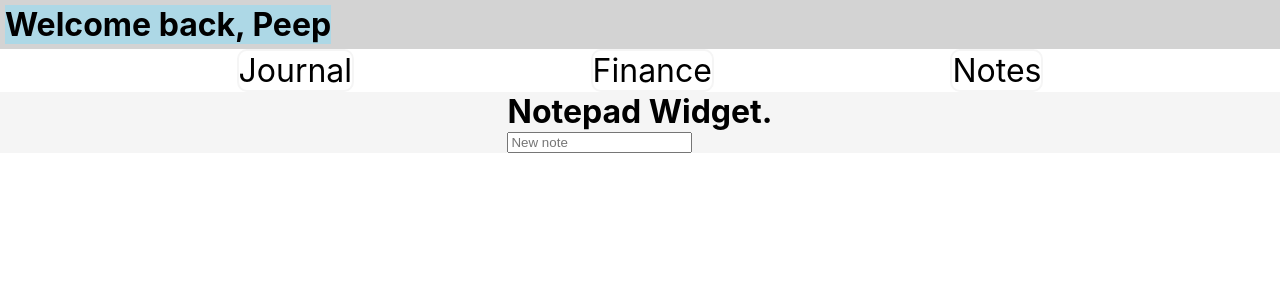
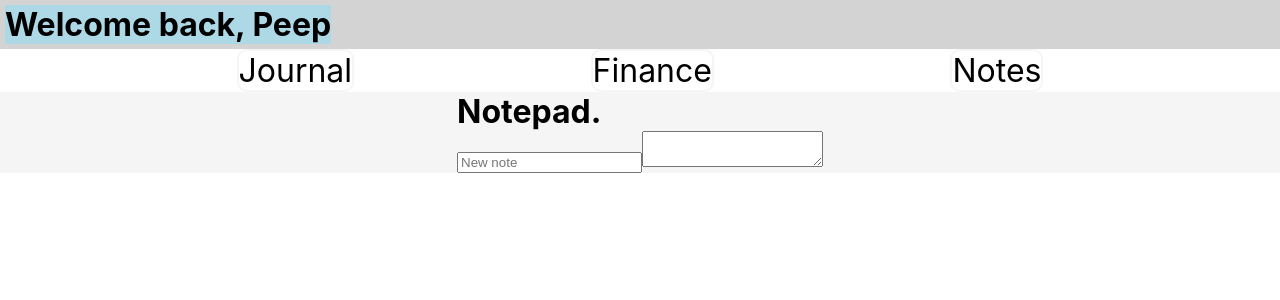
Before and after one commit to arn-foto/encrypt-me, a React (Create React App) app in the folder encrypt-me/: page /notes in a window 1280 px wide. Shown: the top 300 px of the page. Built offline with nearby package versions, Linux system fonts and the light colour scheme.

Commit message:
+ Add input

```diff
--- a/encrypt-me/src/Components/NotepadWidget/index.js
+++ b/encrypt-me/src/Components/NotepadWidget/index.js
@@ -5,8 +5,9 @@ function NotepadWidget() {
 	return (
 		<div>
 			<NotepadContainer>
-				<h1>Notepad Widget.</h1>
+				<h1>Notepad.</h1>
 				<input placeholder="New note" />
+				<textarea />
 			</NotepadContainer>
 		</div>
 	);
```
